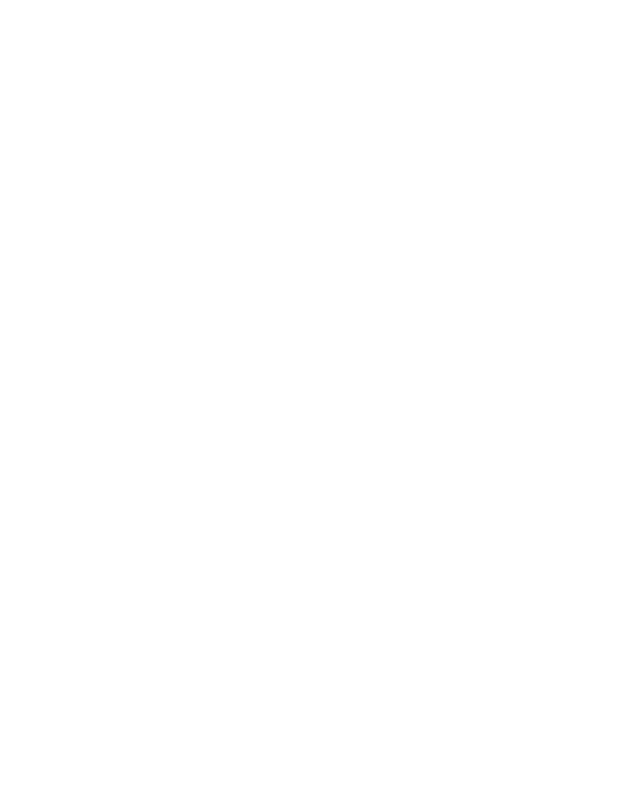
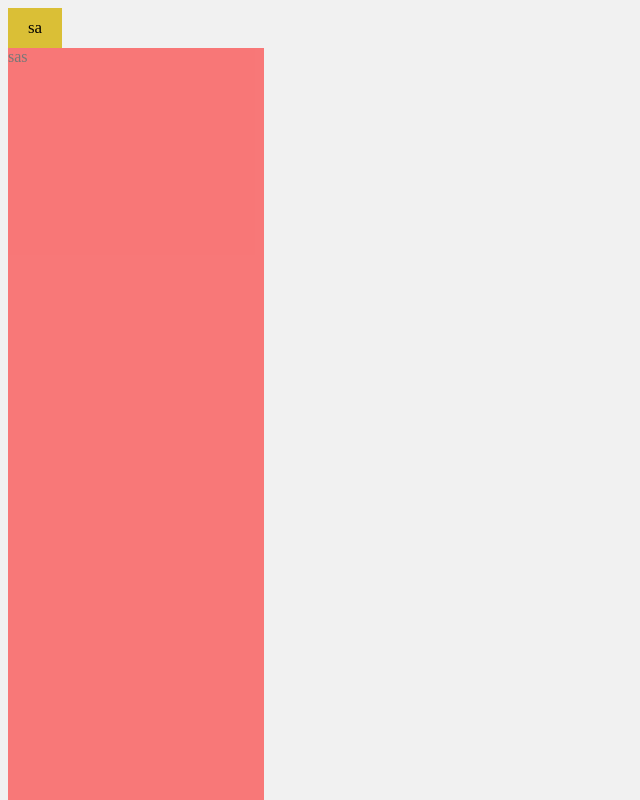
Before and after one commit to adbme/TTS-ROOMS-V2, a plain HTML site: page index.html in a window 1280 px wide. Shown: the whole page, without its empty margins (0-640 px from the left). Drawn offline with Linux system fonts and the light colour scheme; some packages are replaced by stand-ins of ours; a script that the page names is missing.

Commit message:
side bar

```diff
--- a/index.html
+++ b/index.html
@@ -3,10 +3,30 @@
 <head>
     <title>TTS-ROOMS</title>
     <script src="https://preview.babylonjs.com/viewer/babylon.viewer.js"></script>
+    <link rel="stylesheet" href="styles/style.css">
 </head>
 
+<button onclick="closeNav()">sa</button>
+
 <body>
-    <babylon model="salles-glb/argentine.glb" templates.main.params.fill-screen="true"></babylon>
+
+    <header id="sidebar">
+        sas
+    </header>
+    <main>
+        <babylon model="salles-glb/argentine.glb" templates.main.params.fill-screen="true"></babylon>
+    </main>
 </body>
 
 </html>
+
+<script>
+    function openNav() {
+        document.getElementById("sidebar").style.width = "20%";
+    }
+
+    function closeNav() {
+        document.getElementById("sidebar").style.width = "0";
+        // document.getElementById("main").style.marginLeft = "12%";
+    }
+</script>
--- a/styles/style.css
+++ b/styles/style.css
@@ -40,8 +40,8 @@
 }
 
 button {
-    background-color: #04AA6D;
-    color: #ffffff;
+    background-color: #DABF36;
+    color: #000000;
     border: none;
     padding: 10px 20px;
     font-size: 17px;
@@ -77,3 +77,16 @@
 .step.finish {
     background-color: #04AA6D;
 }
+
+header {
+    width: 20%;
+    height: 100vh;
+    background-color: #ff0000;
+    position: absolute;
+    z-index: 11;
+    opacity: 0.5;
+}
+
+header img {
+    width: 50px;
+}
```
Also changed, not shown: index-tes.html (+3 -1 lines), img/logo.svg (added).
